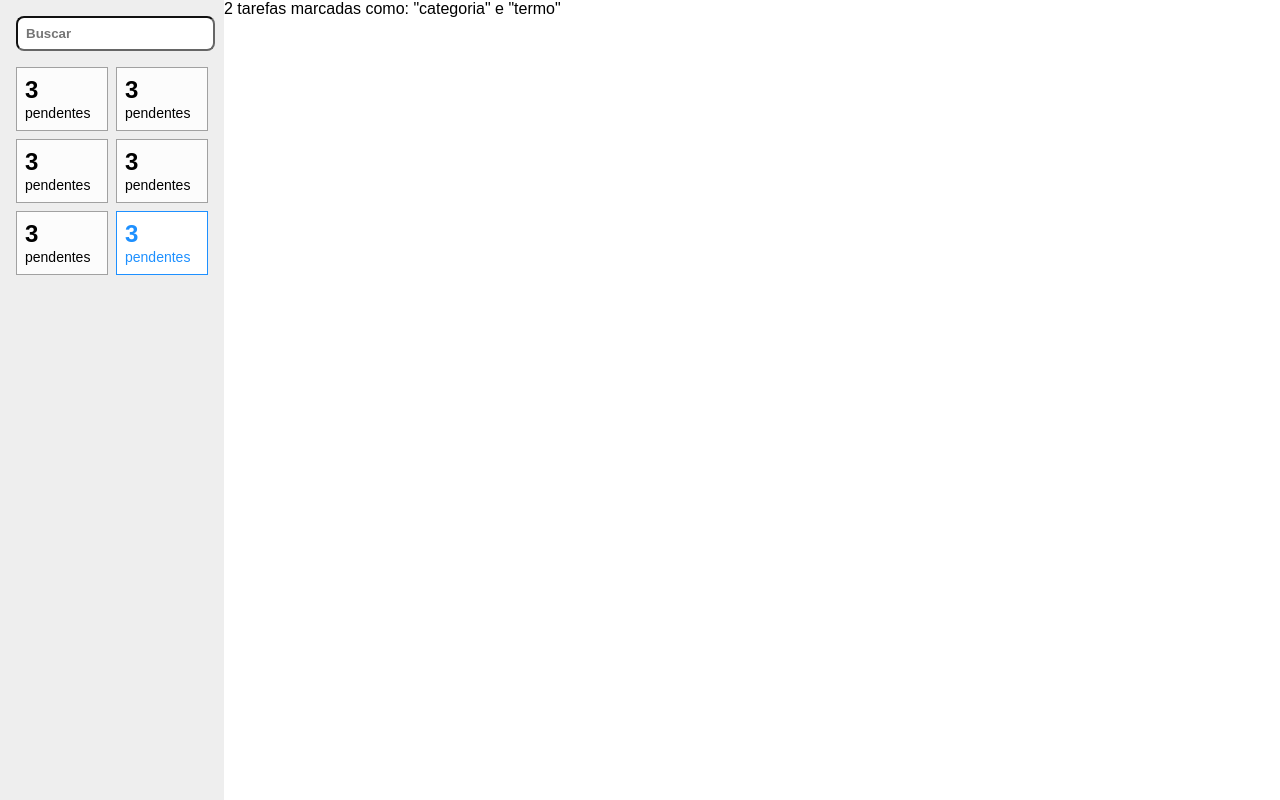
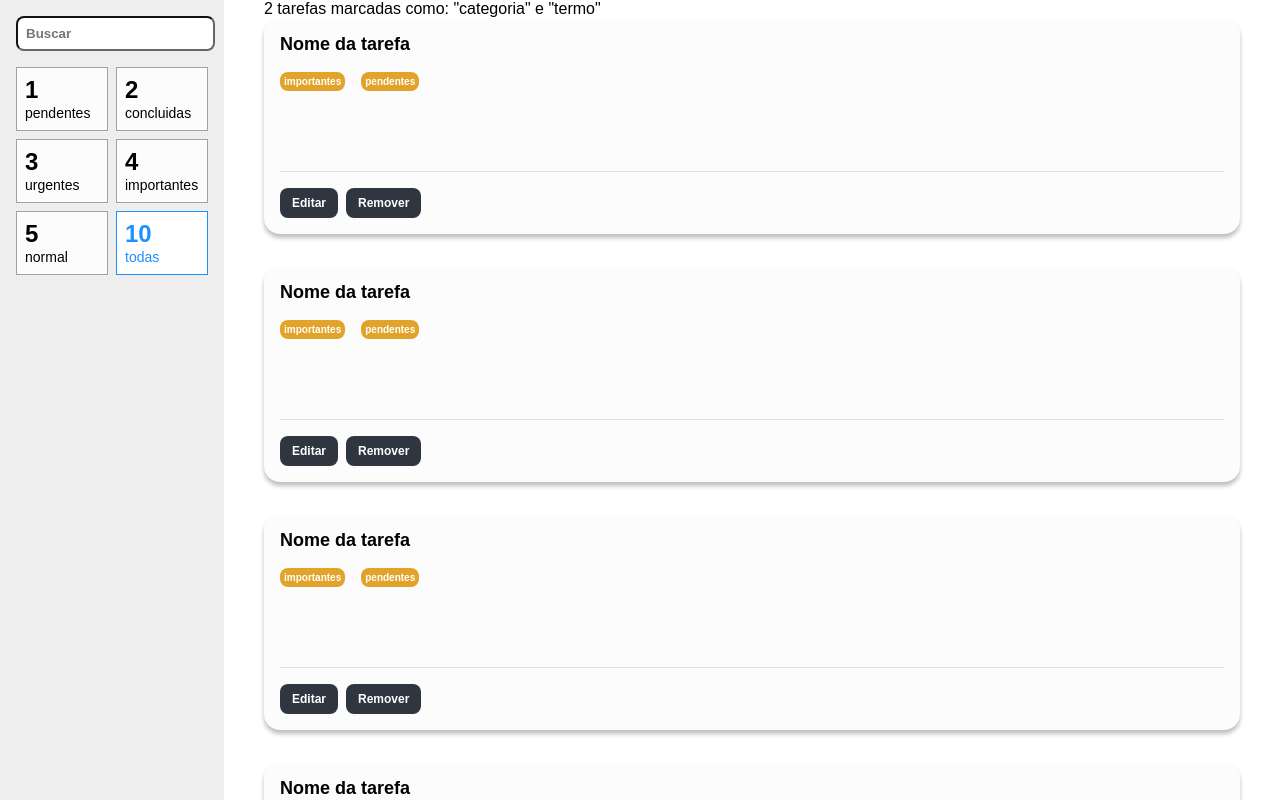
Before and after one commit to CleitonLahm/minhas_tarefas, a React (Create React App) app: page / in a window 1280 px wide. Built offline with nearby package versions, Linux system fonts and the light colour scheme.

Commit message:
criando as tarefas

```diff
--- /dev/null
+++ b/src/components/FiltroCard/Tarefa/index.tsx
@@ -0,0 +1,16 @@
+import * as S from './styles'
+
+const Tarefa = () => (
+  <S.Card>
+    <S.Titulo>Nome da tarefa</S.Titulo>
+    <S.Tag>importantes</S.Tag>
+    <S.Tag>pendentes</S.Tag>
+    <S.Descricao></S.Descricao>
+    <S.BarraAcoes>
+      <S.Botao>Editar</S.Botao>
+      <S.Botao>Remover</S.Botao>
+    </S.BarraAcoes>
+  </S.Card>
+)
+
+export default Tarefa
--- /dev/null
+++ b/src/components/FiltroCard/Tarefa/styles.ts
@@ -0,0 +1,55 @@
+import styled from 'styled-components'
+
+export const Card = styled.div`
+  background-color: #fcfcfc;
+  box-shadow: 0px 4px 4px rgba(0, 0, 0, 0.25);
+  padding: 16px;
+  margin-bottom: 32px;
+  border-radius: 16px;
+`
+export const Titulo = styled.h3`
+  font-size: 18px;
+  font-weight: bold;
+  margin-bottom: 16px;
+`
+
+export const Tag = styled.span`
+  padding: 4px;
+  color: #fff;
+  font-weight: bold;
+  font-size: 10px;
+  background-color: #e1a32a;
+  border-radius: 8px;
+  margin-right: 16px;
+  display: inline-block;
+`
+
+export const Descricao = styled.textarea`
+  color: #8b8b8b;
+  font-size: 14px;
+  line-height: 24px;
+  font-family: Roboto Mono, monospace;
+  display: block;
+  width: 100%;
+  margin-bottom: 16px;
+  margin-top: 16px;
+  resize: none;
+  border: none;
+  background-color: transparent;
+`
+
+export const BarraAcoes = styled.div`
+  border-top: 1px solid rgba(0, 0, 0, 0.1);
+  padding-top: 16px;
+`
+export const Botao = styled.button`
+  font-weight: bold;
+  font-size: 12px;
+  color: #fff;
+  padding: 8px 12px;
+  border: none;
+  cursor: pointer;
+  background-color: #2f3640;
+  border-radius: 8px;
+  margin-right: 8px;
+`
--- a/src/components/FiltroCard/index.tsx
+++ b/src/components/FiltroCard/index.tsx
@@ -1,13 +1,15 @@
 import * as S from './styles'
 
 export type Props = {
-  ativo: boolean
+  ativo?: boolean
+  contador: number
+  legenda: string
 }
 
-const FiltroCard = (props: Props) => (
-  <S.Card ativo={props.ativo}>
-    <S.Contador>3</S.Contador>
-    <S.Label>pendentes</S.Label>
+const FiltroCard = ({ ativo, contador, legenda }: Props) => (
+  <S.Card ativo={ativo}>
+    <S.Contador>{contador}</S.Contador>
+    <S.Label>{legenda}</S.Label>
   </S.Card>
 )
 
--- a/src/components/FiltroCard/styles.ts
+++ b/src/components/FiltroCard/styles.ts
@@ -1,7 +1,9 @@
 import styled from 'styled-components'
 import { Props } from '.'
 
-export const Card = styled.div<Props>`
+type PropsSemLegendaEContador = Omit<Props, 'contador' | 'legenda'>
+
+export const Card = styled.div<PropsSemLegendaEContador>`
   padding: 8px;
   border: 1px solid ${(props) => (props.ativo ? '#1e90ff' : '#a1a1a1')};
   background-color: ${(props) => (props.ativo ? '#fff' : '#fcfcfc')};
--- a/src/containers/BarraLateral/index.tsx
+++ b/src/containers/BarraLateral/index.tsx
@@ -6,12 +6,12 @@
     <div>
       <S.Campo type="text" placeholder="Buscar"></S.Campo>
       <S.Filtros>
-        <FiltroCard></FiltroCard>
-        <FiltroCard></FiltroCard>
-        <FiltroCard></FiltroCard>
-        <FiltroCard></FiltroCard>
-        <FiltroCard></FiltroCard>
-        <FiltroCard ativo></FiltroCard>
+        <FiltroCard legenda="pendentes" contador={1}></FiltroCard>
+        <FiltroCard legenda="concluidas" contador={2}></FiltroCard>
+        <FiltroCard legenda="urgentes" contador={3}></FiltroCard>
+        <FiltroCard legenda="importantes" contador={4}></FiltroCard>
+        <FiltroCard legenda="normal" contador={5}></FiltroCard>
+        <FiltroCard legenda="todas" contador={10} ativo></FiltroCard>
       </S.Filtros>
     </div>
   </S.Aside>
--- a/src/containers/ListaDeTarefas/index.tsx
+++ b/src/containers/ListaDeTarefas/index.tsx
@@ -1,7 +1,19 @@
+import Tarefa from '../../components/FiltroCard/Tarefa'
+import { Container } from './styles'
+
 const ListaDeTarefas = () => (
-  <main>
+  <Container>
     <p>2 tarefas marcadas como: &quot;categoria&quot; e &quot;termo&quot;</p>
-  </main>
+    <ul>
+      <li>
+        <Tarefa></Tarefa>
+        <Tarefa></Tarefa>
+        <Tarefa></Tarefa>
+        <Tarefa></Tarefa>
+        <Tarefa></Tarefa>
+      </li>
+    </ul>
+  </Container>
 )
 
 export default ListaDeTarefas
--- /dev/null
+++ b/src/containers/ListaDeTarefas/styles.ts
@@ -0,0 +1,7 @@
+import styled from 'styled-components'
+
+export const Container = styled.main`
+  padding: 0 40px;
+  height: 100vh;
+  overflow-y: scroll;
+`
--- a/src/styles/index.ts
+++ b/src/styles/index.ts
@@ -7,6 +7,7 @@
   padding: 0;
   box-sizing: border-box;
   font-family: Raoboto, sans-serif;
+  list-style: none;
 }
 `
 export const Container = styled.div`
```
